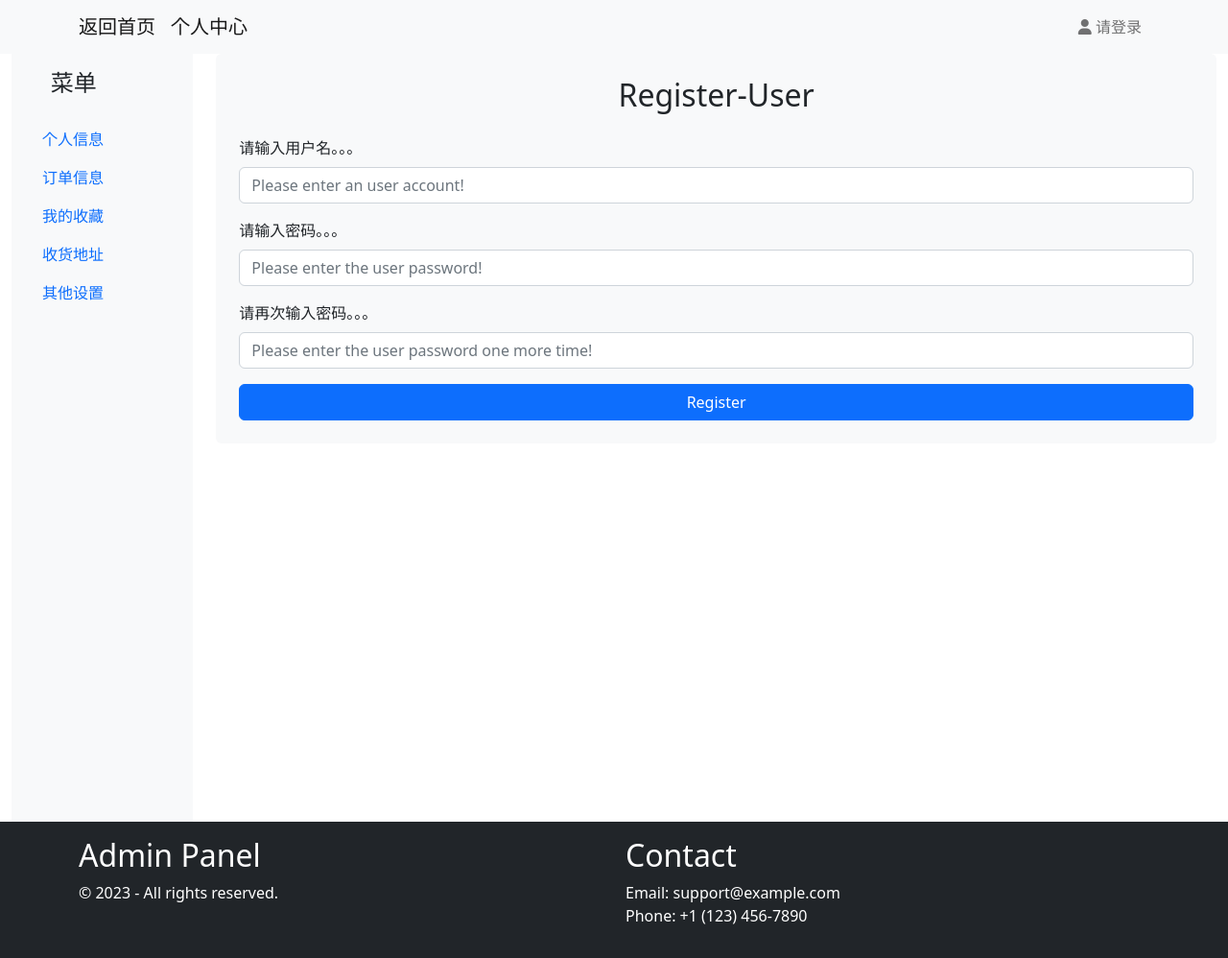
After one commit to yqliu776/systerm-dsmanager, a Flask app: template templates/user/register_user.html in a window 1280 px wide. The commit adds this page. Shown: the whole page at 96% size. Run offline with Flask 3, Linux system fonts and the light colour scheme; the template is opened without the code that fills it, so the values that code supplies are empty.

```diff
--- a/templates/user/base_user.html
+++ b/templates/user/base_user.html
@@ -24,7 +24,11 @@
 
 <header class="navbar navbar-expand-lg navbar-light bg-light">
     <div class="container">
-        <a class="navbar-brand" href="{{ url_for('user.index') }}">个人中心</a>
+        <a class="navbar-brand" href="{{ url_for('main.index') }}">返回首页</a>
+        <button class="navbar-toggler" type="button" data-bs-toggle="collapse" data-bs-target="#navbarNav" aria-controls="navbarNav" aria-expanded="false" aria-label="Toggle navigation">
+            <span class="navbar-toggler-icon"></span>
+        </button>
+            <a class="navbar-brand" href="{{ url_for('user.index') }}">个人中心</a>
         <button class="navbar-toggler" type="button" data-bs-toggle="collapse" data-bs-target="#navbarNav" aria-controls="navbarNav" aria-expanded="false" aria-label="Toggle navigation">
             <span class="navbar-toggler-icon"></span>
         </button>
--- /dev/null
+++ b/templates/user/register_user.html
@@ -0,0 +1,48 @@
+{% extends 'user/base_user.html' %}
+
+{% block title %}
+    用户注册
+{% endblock %}
+
+{% block content %}
+    <div class="fa-cash-register_box">
+        <form method="POST" action="{{ url_for('user.register') }}" class="bg-light p-4 rounded">
+            <h2 class="text-center mb-4">Register-User</h2>
+
+            <div class="mb-3">
+                <label for="username" class="form-label">请输入用户名。。。</label>
+                <input type="text" required name="username" id="username" class="form-control" placeholder="Please enter an user account!">
+            </div>
+
+            <div class="mb-3">
+                <label for="password" class="form-label">请输入密码。。。</label>
+                <input type="password" required name="password" id="password" class="form-control" placeholder="Please enter the user password!">
+            </div>
+            <div class="mb-3">
+                <label for="re_password" class="form-label">请再次输入密码。。。</label>
+                <input type="password" required name="re_password" id="password" class="form-control" placeholder="Please enter the user password one more time!">
+            </div>
+
+            {% if error %}
+                <div class="alert alert-danger" role="alert">
+                    {{ error }}
+                </div>
+            {% endif %}
+
+            <input class="btn btn-primary w-100" type="submit" value="Register">
+        </form>
+    </div>
+    <script>
+      const passwordInput = document.getElementById("password");
+      const rePasswordInput = document.getElementById("re_password");
+      const passwordError = document.getElementById("passwordError");
+
+      rePasswordInput.addEventListener("keyup", () => {
+        if (passwordInput.value !== rePasswordInput.value) {
+          alert("两次密码输入不同，请重新检查输入。");
+        } else {
+          passwordError.textContent = "";
+        }
+      });
+    </script>
+{% endblock %}
```
Also changed, not shown: bllueprints/user.py (+35 -6 lines), forms.py (+17 -1 lines), templates/user/login_user.html (+31 -0 lines), templates/user/register.html (deleted).
